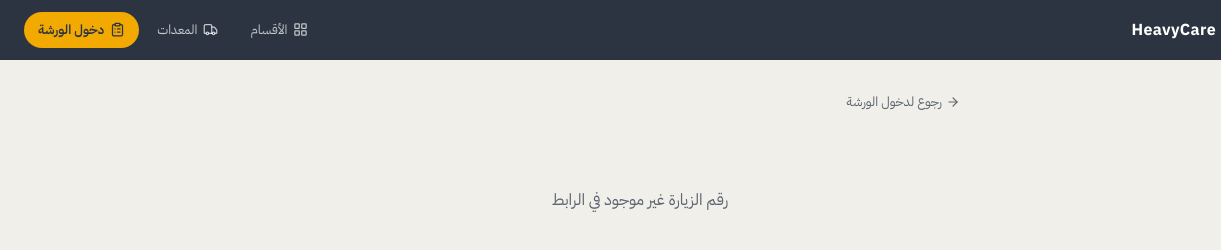
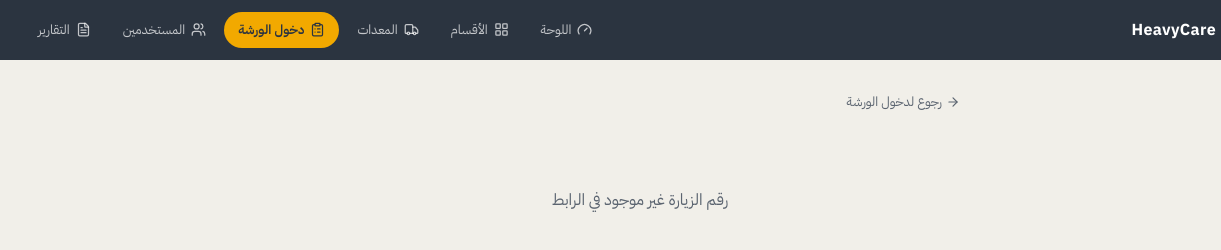
Before and after one commit to MahmoudAboutaleb88/HeavyCare, a website: page workshop-entry-close.html in a window 1280 px wide. Shown: the full height of the page, 0-1221 px from the left. Drawn offline with nearby package versions, Linux system fonts and the light colour scheme; sample sign-in values are in the browser's storage.

Commit message:
Update workshop-entry-close.html

```diff
--- a/workshop-entry-close.html
+++ b/workshop-entry-close.html
@@ -36,9 +36,12 @@
     HeavyCare
   </div>
   <nav class="nav-pills">
+    <a href="dashboard.html" class="nav-pill"><i data-lucide="gauge"></i> اللوحة</a>
     <a href="index.html" class="nav-pill"><i data-lucide="layout-grid"></i> الأقسام</a>
     <a href="equipment.html" class="nav-pill"><i data-lucide="truck"></i> المعدات</a>
     <a href="workshop-entries.html" class="nav-pill active"><i data-lucide="clipboard-list"></i> دخول الورشة</a>
+      <a href="users.html" class="nav-pill"><i data-lucide="users"></i> المستخدمين</a>
+    <a href="reports.html" class="nav-pill"><i data-lucide="file-text"></i> التقارير</a>
   </nav>
 </header>
 
```
